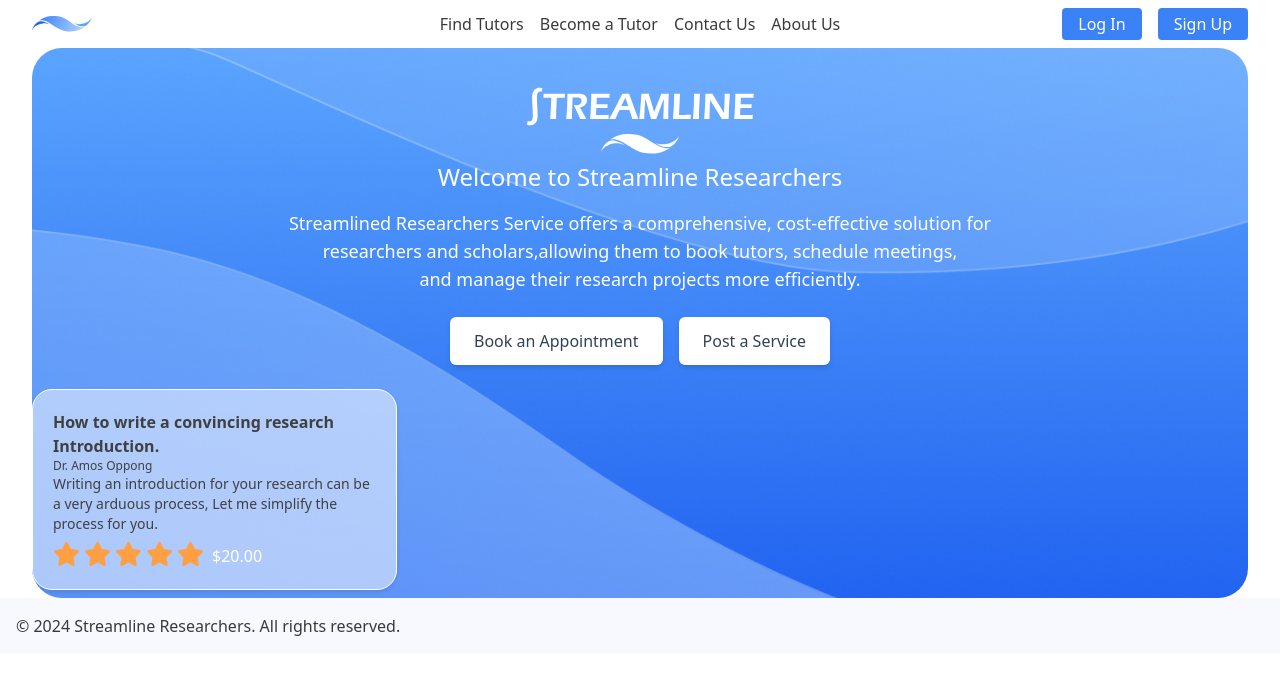
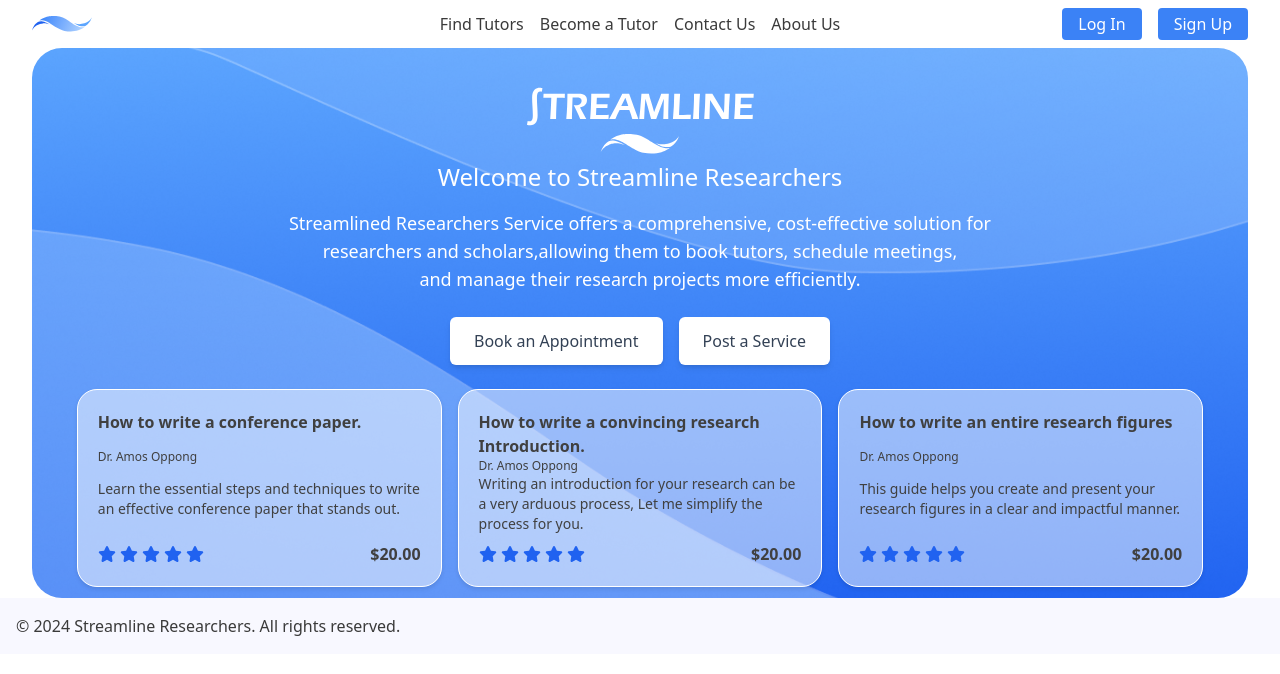
Before and after one commit to ShaneCodesWell/Streamline_Booking_Frontend, a Next.js app: page / in a window 1280 px wide. Shown: the top 674 px of the page. Built offline with nearby package versions, Linux system fonts and the light colour scheme.

Commit message:
Working Hero

```diff
--- a/src/app/globals.css
+++ b/src/app/globals.css
@@ -26,11 +26,11 @@
     rgb(var(--background-start-rgb));
 } */
 
-@layer utilities {
+/* @layer utilities {
   .text-balance {
     text-wrap: balance;
   }
-}
+} */
 
 .body-text {
   color: #3a3a3a;
@@ -62,7 +62,11 @@
   float: left;
   box-shadow: 0px 2px 4px rgba(0, 0, 0, 0.1);
   transition: transform 0.3s ease-in-out, box-shadow 0.3s ease-in-out;
+  display: flex;
+  flex-direction: column;
+  justify-content: space-between;
 }
+
 
 .hero-cards:hover {
   transform: translateY(-4px);
@@ -70,9 +74,9 @@
 }
 
 .checked {
-  color: #ff9f43;
+  color: #2062F0;
 }
 
 .custom-size {
-  font-size: 24px;
+  font-size: 16px;
 }
--- a/src/app/layout.tsx
+++ b/src/app/layout.tsx
@@ -3,6 +3,9 @@ import { Inter } from "next/font/google";
 import "./globals.css";
 import Link from "next/link";
 import Image from "next/image";
+import { config } from '@fortawesome/fontawesome-svg-core';
+import '@fortawesome/fontawesome-svg-core/styles.css';
+config.autoAddCss = false;
 
 const inter = Inter({ subsets: ["latin"] });
 
--- a/src/app/page.tsx
+++ b/src/app/page.tsx
@@ -29,24 +29,59 @@ export default function Home() {
           <Link href="/auth/login" className="bg-white text-slate-700 px-6 py-3 rounded-md shadow-md hover:bg-[#DAEAFF] hover:text-blue-500 transition duration-300">
             Post a Service
           </Link>
+        </div>
+
+        {/* Service Cards */}
+        <div className="flex justify-center space-x-4">
+          <div className="hero-cards text-neutral-700 text-left p-4 border rounded-lg shadow">
+            <p className="font-semibold">How to write a conference paper.</p>
+            <p className="text-xs">Dr. Amos Oppong</p>
+            <p className="text-sm">Learn the essential steps and techniques to write an effective conference paper that stands out.</p>
+            <div className="flex justify-between items-center mt-2">
+              <ul className="flex space-x-1">
+                <li><FontAwesomeIcon icon="star" className="checked custom-size" /></li>
+                <li><FontAwesomeIcon icon="star" className="checked custom-size" /></li>
+                <li><FontAwesomeIcon icon="star" className="checked custom-size" /></li>
+                <li><FontAwesomeIcon icon="star" className="checked custom-size" /></li>
+                <li><FontAwesomeIcon icon="star" className="checked custom-size" /></li>
+              </ul>
+              <p className="font-semibold">$20.00</p>
+            </div>
           </div>
-          <div className="hero-cards">
-          <div className="text-neutral-700 text-left">
+
+          <div className="hero-cards text-neutral-700 text-left p-4 border rounded-lg shadow">
             <p className="font-semibold">How to write a convincing research Introduction.</p>
             <p className="text-xs">Dr. Amos Oppong</p>
             <p className="text-sm">Writing an introduction for your research can be a very arduous process, Let me simplify the process for you.</p>
+            <div className="flex justify-between items-center mt-2">
+              <ul className="flex space-x-1">
+                <li><FontAwesomeIcon icon="star" className="checked custom-size" /></li>
+                <li><FontAwesomeIcon icon="star" className="checked custom-size" /></li>
+                <li><FontAwesomeIcon icon="star" className="checked custom-size" /></li>
+                <li><FontAwesomeIcon icon="star" className="checked custom-size" /></li>
+                <li><FontAwesomeIcon icon="star" className="checked custom-size" /></li>
+              </ul>
+              <p className="font-semibold">$20.00</p>
+            </div>
           </div>
-          <div className="flex items-center space-x-2 mt-2">
-            <ul className="flex space-x-1">
-              <li><FontAwesomeIcon icon="star" className="checked custom-size" /></li>
-              <li><FontAwesomeIcon icon="star" className="checked custom-size" /></li>
-              <li><FontAwesomeIcon icon="star" className="checked custom-size" /></li>
-              <li><FontAwesomeIcon icon="star" className="checked custom-size" /></li>
-              <li><FontAwesomeIcon icon="star" className="checked custom-size" /></li>
-            </ul>
-            <p className="ml-4">$20.00</p>
+
+          <div className="hero-cards text-neutral-700 text-left p-4 border rounded-lg shadow">
+            <p className="font-semibold">How to write an entire research figures</p>
+            <p className="text-xs">Dr. Amos Oppong</p>
+            <p className="text-sm">This guide helps you create and present your research figures in a clear and impactful manner.</p>
+            <div className="flex justify-between items-center mt-2">
+              <ul className="flex space-x-1">
+                <li><FontAwesomeIcon icon="star" className="checked custom-size" /></li>
+                <li><FontAwesomeIcon icon="star" className="checked custom-size" /></li>
+                <li><FontAwesomeIcon icon="star" className="checked custom-size" /></li>
+                <li><FontAwesomeIcon icon="star" className="checked custom-size" /></li>
+                <li><FontAwesomeIcon icon="star" className="checked custom-size" /></li>
+              </ul>
+              <p className="font-semibold">$20.00</p>
+            </div>
           </div>
         </div>
+
         </div>
       </div>
     </main>
```
